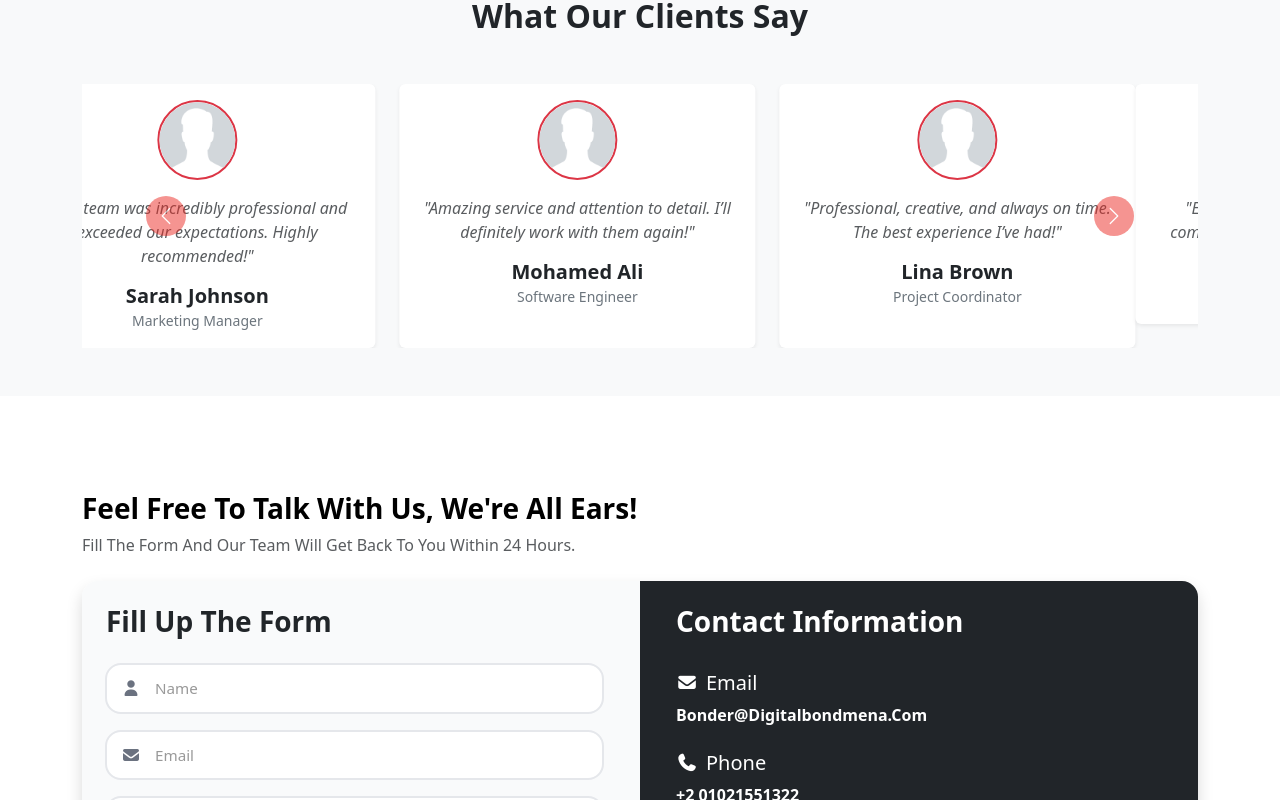
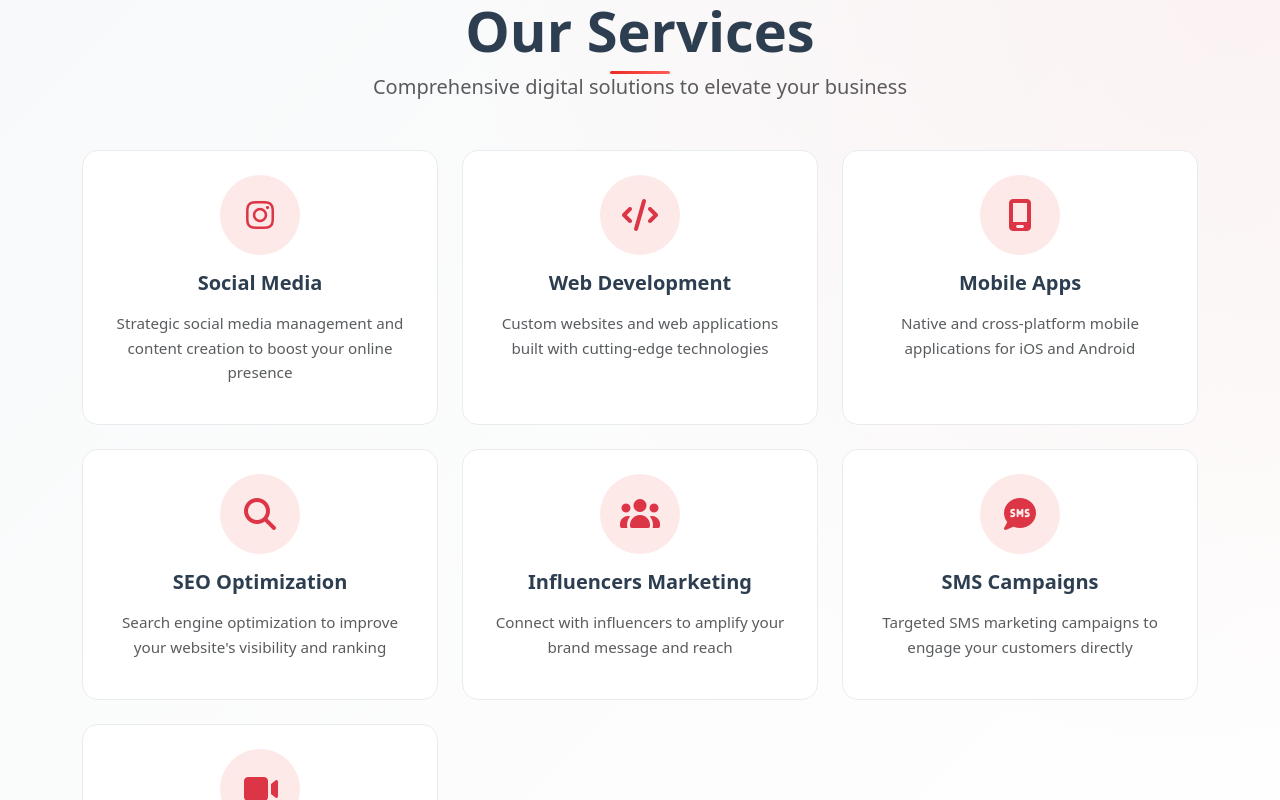
Before and after one commit to AhmedShaabanAl-Saidi/Digital-Bond, an Angular app: page / in a window 1280 px wide. Shown: the part 1720-2520 px from the top of the page. Built offline with nearby package versions, Linux system fonts and the light colour scheme.

Commit message:
apply services design

```diff
--- a/src/app/app.html
+++ b/src/app/app.html
@@ -4,6 +4,8 @@
 
 <app-about-us></app-about-us>
 
+<app-services></app-services>
+
 <app-reviews></app-reviews>
 
 <app-contact-us></app-contact-us>
--- a/src/app/app.ts
+++ b/src/app/app.ts
@@ -3,12 +3,13 @@ import { Footer } from './layouts/footer/footer';
 import { Navbar } from './layouts/navbar/navbar';
 import { HeroSection } from './components/hero-section/hero-section';
 import { AboutUs } from './components/about-us/about-us';
+import { Services } from './components/services/services';
 import { Reviews } from './components/reviews/reviews';
 import { ContactUs } from './components/contact-us/contact-us';
 
 @Component({
   selector: 'app-root',
-  imports: [Footer, Navbar, HeroSection, AboutUs, Reviews, ContactUs],
+  imports: [Footer, Navbar, HeroSection, AboutUs, Services, Reviews, ContactUs],
   templateUrl: './app.html',
   styleUrl: './app.css'
 })
--- /dev/null
+++ b/src/app/components/services/services.css
@@ -0,0 +1,183 @@
+.services-section {
+    background: linear-gradient(135deg, #f8f9fa 0%, #ffffff 100%);
+    position: relative;
+    overflow: hidden;
+}
+
+.services-section::before {
+    content: '';
+    position: absolute;
+    top: 0;
+    left: 0;
+    right: 0;
+    bottom: 0;
+    background: radial-gradient(circle at top right, rgba(235, 42, 36, 0.05), transparent 50%);
+    pointer-events: none;
+}
+
+.services-title h2 {
+    color: #2c3e50;
+    position: relative;
+}
+
+.services-title h2::after {
+    content: '';
+    position: absolute;
+    bottom: -10px;
+    left: 50%;
+    transform: translateX(-50%);
+    width: 60px;
+    height: 3px;
+    background: linear-gradient(90deg, #EB2A24, #FF5E57);
+    border-radius: 2px;
+}
+
+.service-card {
+    background: #ffffff;
+    border: 1px solid #e9ecef;
+    transition: all 0.3s cubic-bezier(0.4, 0, 0.2, 1);
+    position: relative;
+    overflow: hidden;
+    height: 100%;
+}
+
+.service-card::before {
+    content: '';
+    position: absolute;
+    top: 0;
+    left: -100%;
+    width: 100%;
+    height: 100%;
+    background: linear-gradient(90deg, transparent, rgba(235, 42, 36, 0.1), transparent);
+    transition: left 0.5s;
+}
+
+.service-card:hover::before {
+    left: 100%;
+}
+
+.service-card:hover {
+    transform: translateY(-10px);
+    box-shadow: 0 20px 40px rgba(0, 0, 0, 0.1);
+    border-color: #EB2A24;
+}
+
+.service-icon {
+    width: 80px;
+    height: 80px;
+    margin: 0 auto;
+    display: flex;
+    align-items: center;
+    justify-content: center;
+    background: rgba(235, 42, 36, 0.1);
+    border-radius: 50%;
+    transition: all 0.3s ease;
+}
+
+.service-card:hover .service-icon {
+    background: rgba(235, 42, 36, 0.2);
+    transform: scale(1.1);
+}
+
+.service-icon i {
+    font-size: 2rem;
+    transition: all 0.3s ease;
+}
+
+.service-card:hover .service-icon i {
+    transform: scale(1.2);
+    filter: drop-shadow(0 0 10px rgba(235, 42, 36, 0.5));
+}
+
+.service-card h5 {
+    color: #2c3e50;
+    transition: all 0.3s ease;
+}
+
+.service-card:hover h5 {
+    color: #EB2A24;
+}
+
+.service-card p {
+    font-size: 0.95rem;
+    line-height: 1.6;
+    transition: all 0.3s ease;
+}
+
+.service-card:hover p {
+    color: #495057;
+}
+
+/* Animation Delays */
+.animate-delay-1 {
+    animation-delay: 0.1s;
+}
+
+.animate-delay-2 {
+    animation-delay: 0.2s;
+}
+
+.animate-delay-3 {
+    animation-delay: 0.3s;
+}
+
+.animate-delay-4 {
+    animation-delay: 0.4s;
+}
+
+.animate-delay-5 {
+    animation-delay: 0.5s;
+}
+
+.animate-delay-6 {
+    animation-delay: 0.6s;
+}
+
+.animate-delay-7 {
+    animation-delay: 0.7s;
+}
+
+/* Responsive Design */
+@media (max-width: 992px) {
+    .services-section {
+        padding: 3rem 0;
+    }
+
+    .service-card {
+        margin-bottom: 1.5rem;
+    }
+}
+
+@media (max-width: 768px) {
+    .services-title h2 {
+        font-size: 2.5rem;
+    }
+
+    .service-icon {
+        width: 60px;
+        height: 60px;
+    }
+
+    .service-icon i {
+        font-size: 1.5rem;
+    }
+}
+
+@media (max-width: 576px) {
+    .services-title h2 {
+        font-size: 2rem;
+    }
+
+    .service-card {
+        padding: 1.5rem !important;
+    }
+
+    .service-icon {
+        width: 50px;
+        height: 50px;
+    }
+
+    .service-icon i {
+        font-size: 1.2rem;
+    }
+}
--- /dev/null
+++ b/src/app/components/services/services.html
@@ -0,0 +1,83 @@
+<section id="services" class="services-section py-5 my-lg-5">
+    <div class="container">
+        <div class="services-title mb-5">
+            <h2 class="text-center display-4 fw-semibold fade-in-up">Our Services</h2>
+            <p class="text-center text-muted lead fade-in-up">Comprehensive digital solutions to elevate your business
+            </p>
+        </div>
+
+        <div class="row g-4">
+            <div class="col-lg-4 col-md-6">
+                <div class="service-card text-center p-4 rounded-4 hover-lift fade-in-up animate-delay-1">
+                    <div class="service-icon mb-3">
+                        <i class="fa-brands fa-instagram text-danger"></i>
+                    </div>
+                    <h5 class="fw-semibold mb-3">Social Media</h5>
+                    <p class="text-muted">Strategic social media management and content creation to boost your online
+                        presence</p>
+                </div>
+            </div>
+
+            <div class="col-lg-4 col-md-6">
+                <div class="service-card text-center p-4 rounded-4 hover-lift fade-in-up animate-delay-2">
+                    <div class="service-icon mb-3">
+                        <i class="fa-solid fa-code text-danger"></i>
+                    </div>
+                    <h5 class="fw-semibold mb-3">Web Development</h5>
+                    <p class="text-muted">Custom websites and web applications built with cutting-edge technologies</p>
+                </div>
+            </div>
+
+            <div class="col-lg-4 col-md-6">
+                <div class="service-card text-center p-4 rounded-4 hover-lift fade-in-up animate-delay-3">
+                    <div class="service-icon mb-3">
+                        <i class="fa-solid fa-mobile-screen text-danger"></i>
+                    </div>
+                    <h5 class="fw-semibold mb-3">Mobile Apps</h5>
+                    <p class="text-muted">Native and cross-platform mobile applications for iOS and Android</p>
+                </div>
+            </div>
+
+            <div class="col-lg-4 col-md-6">
+                <div class="service-card text-center p-4 rounded-4 hover-lift fade-in-up animate-delay-4">
+                    <div class="service-icon mb-3">
+                        <i class="fa-solid fa-search text-danger"></i>
+                    </div>
+                    <h5 class="fw-semibold mb-3">SEO Optimization</h5>
+                    <p class="text-muted">Search engine optimization to improve your website's visibility and ranking
+                    </p>
+                </div>
+            </div>
+
+            <div class="col-lg-4 col-md-6">
+                <div class="service-card text-center p-4 rounded-4 hover-lift fade-in-up animate-delay-5">
+                    <div class="service-icon mb-3">
+                        <i class="fa-solid fa-users text-danger"></i>
+                    </div>
+                    <h5 class="fw-semibold mb-3">Influencers Marketing</h5>
+                    <p class="text-muted">Connect with influencers to amplify your brand message and reach</p>
+                </div>
+            </div>
+
+            <div class="col-lg-4 col-md-6">
+                <div class="service-card text-center p-4 rounded-4 hover-lift fade-in-up animate-delay-6">
+                    <div class="service-icon mb-3">
+                        <i class="fa-solid fa-sms text-danger"></i>
+                    </div>
+                    <h5 class="fw-semibold mb-3">SMS Campaigns</h5>
+                    <p class="text-muted">Targeted SMS marketing campaigns to engage your customers directly</p>
+                </div>
+            </div>
+
+            <div class="col-lg-4 col-md-6">
+                <div class="service-card text-center p-4 rounded-4 hover-lift fade-in-up animate-delay-7">
+                    <div class="service-icon mb-3">
+                        <i class="fa-solid fa-video text-danger"></i>
+                    </div>
+                    <h5 class="fw-semibold mb-3">Media Production</h5>
+                    <p class="text-muted">Professional video and multimedia content creation for your brand</p>
+                </div>
+            </div>
+        </div>
+    </div>
+</section>
--- a/src/app/layouts/footer/footer.html
+++ b/src/app/layouts/footer/footer.html
@@ -38,6 +38,7 @@
                 <h5 class="mb-2">quick links</h5>
                 <ul class="list-unstyled">
                     <li><a href="#about" (click)="scrollToSection('about'); $event.preventDefault()">about</a></li>
+                    <li><a href="#services" (click)="scrollToSection('services'); $event.preventDefault()">services</a></li>
                     <li><a href="#reviews" (click)="scrollToSection('reviews'); $event.preventDefault()">reviews</a></li>
                     <li><a href="#contact" (click)="scrollToSection('contact'); $event.preventDefault()">contact us</a></li>
                 </ul>
--- a/src/app/layouts/navbar/navbar.html
+++ b/src/app/layouts/navbar/navbar.html
@@ -17,6 +17,9 @@
                 </li>
                 <li class="nav-item">
                     <a class="nav-link" href="#about" (click)="scrollToSection('about'); $event.preventDefault()" style="cursor: pointer;">About us</a>
+                </li>
+                <li class="nav-item">
+                    <a class="nav-link" href="#services" (click)="scrollToSection('services'); $event.preventDefault()" style="cursor: pointer;">Services</a>
                 </li>
                 <li class="nav-item">
                     <a class="nav-link" href="#reviews" (click)="scrollToSection('reviews'); $event.preventDefault()" style="cursor: pointer;">Reviews</a>
```
Also changed, not shown: src/app/components/services/services.ts (added, +10 -0 lines).
